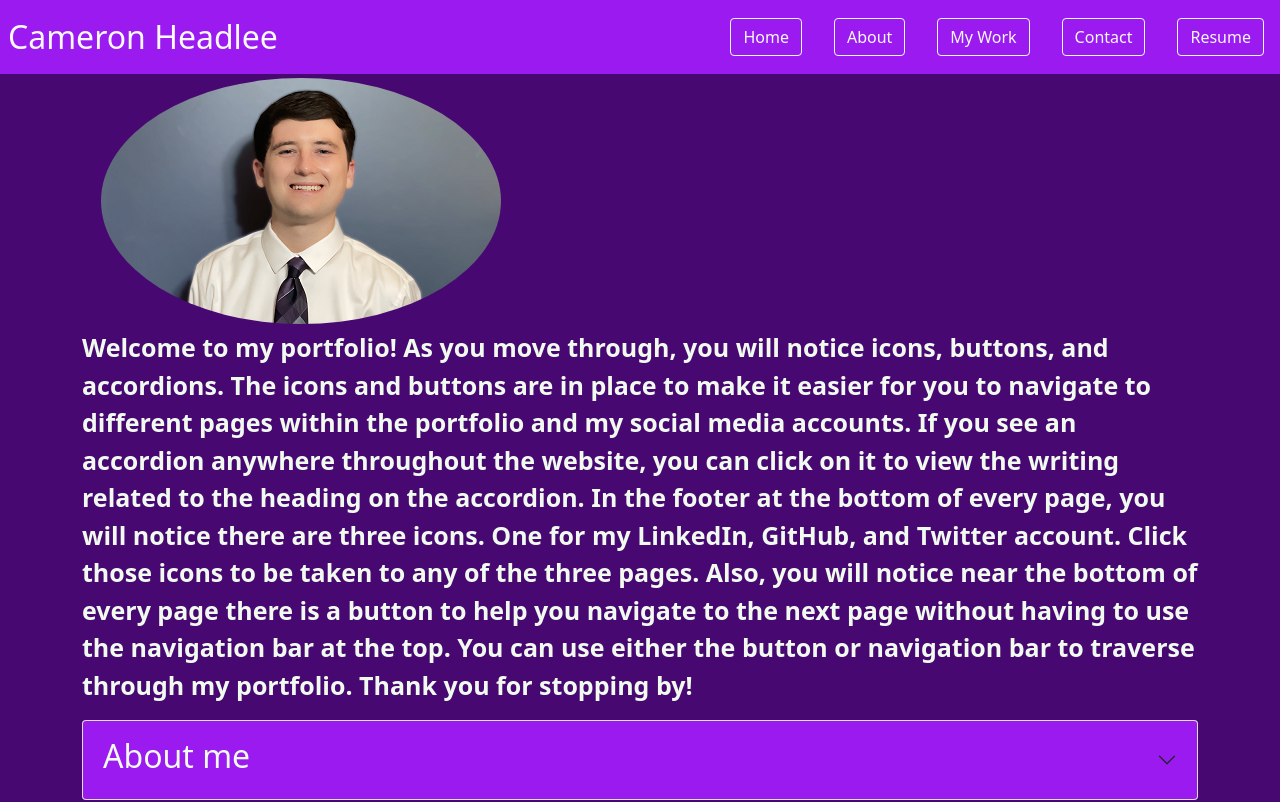
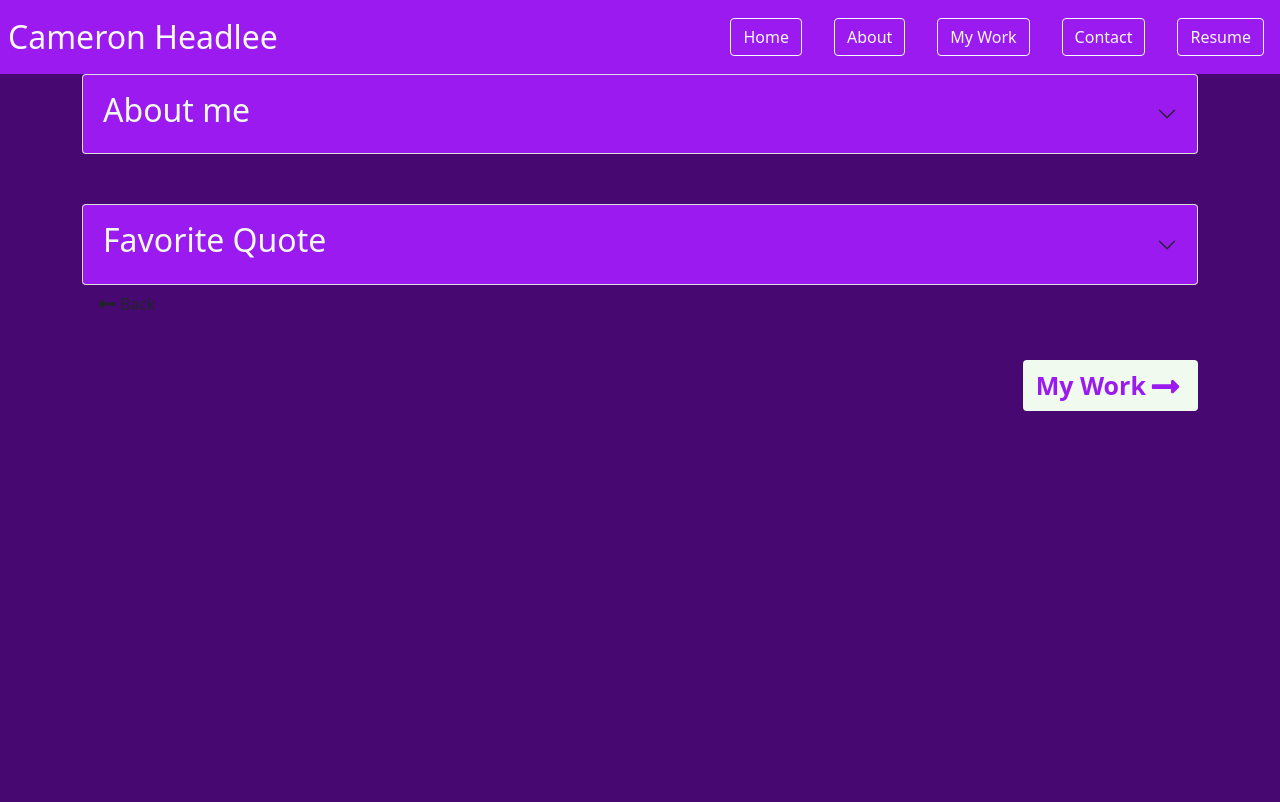
Before and after one commit to CameronHeadlee/R-Portfolio, a React (Create React App) app: page /About in a window 1280 px wide. Shown: the top 802 px of the page. Built offline with nearby package versions, Linux system fonts and the light colour scheme.

Commit message:
Removed site directions and added back button to easily return to home page.

```diff
--- a/src/components/pages/About.js
+++ b/src/components/pages/About.js
@@ -1,7 +1,5 @@
 import React from "react";
 import Accordion from "react-bootstrap/Accordion";
-import Img from "../../assets/images/cameron-headlee.png";
-import Image from "react-bootstrap/Image";
 import { Link } from "react-router-dom";
 import Button from "react-bootstrap/Button";
 import { FontAwesomeIcon } from "@fortawesome/react-fontawesome";
@@ -14,18 +12,12 @@ function About() {
         <div className="main">
             <div className="container">
                 <div className="row">
-                    <div className="col-md-auto pt-1">
-                        <Image className="image" src ={Img} alt="Head shot of me."/>
-                        <p className="intro">Welcome to my portfolio! As you move through, you will notice icons, buttons, and accordions. The icons and buttons are in place to make it easier for you to navigate to different pages within the portfolio and my social media accounts. If you see an accordion anywhere throughout the website, you can click on it to view the writing related to the heading on the accordion. In the footer at the bottom of every page, you will notice there are three icons. One for my LinkedIn, GitHub, and Twitter account. Click those icons to be taken to any of the three pages. Also, you will notice near the bottom of every page there is a button to help you navigate to the next page without having to use the navigation bar at the top. You can use either the button or navigation bar to traverse through my portfolio. Thank you for stopping by! </p>
-                    </div>
-                </div>
-                <div className="row">
                     <div className="col">
                         <Accordion>
                             <Accordion.Item eventKey="0">
                                 <Accordion.Header><h2>About me</h2></Accordion.Header>
                                     <Accordion.Body className="me">
-                                        I am a Full Stack Web developer with a certificate in Full Stack Development from The Ohio State University, combined with previous managerial and lead sales associate experience. Front End development, database theory, API’s, and git incorporated with my knowledge of the MERN stack allow me to collaborate on Full Stack applications with a team such as JoinMe. My previous work experience as a sales associate has left me with great communication and interpersonal skills. My role as a manager has provided me with the ability to stay organized as well as motivate others. Development has created a special place in my heart because it inspires me to create original web applications daily. My passion for coding combined with my previous work ventures is why web development is the right career for me.
+                                        I am a Full Stack Web developer with a certificate in Full Stack Development from The Ohio State University, combined with previous managerial and lead sales associate experience. Front End development, database theory, APIs, and git incorporated with my knowledge of the MERN stack allow me to collaborate on Full Stack applications with a team such as JoinMe. My previous work experience as a sales associate has left me with great communication and interpersonal skills. My role as a manager has provided me with the ability to stay organized as well as motivate others. Development has created a special place in my heart because it inspires me to create original web applications daily. My passion for coding combined with my previous work ventures is why web development is the right career for me.
                                     </Accordion.Body>
                             </Accordion.Item>
                         </Accordion>
@@ -44,10 +36,18 @@ function About() {
                         </Accordion>
                     </div>
                 </div>
-                <div className="row">
-                    <div className="col d-flex justify-content-end">
+                <div className="row d-flex justify-content-between">
+                <div className="col-md-auto">
+                        <Link to="/R-Portfolio">
+                            <Button variant="outline-seven">
+                                <FontAwesomeIcon icon="long-arrow-alt-left" size="lg" fixedWidth />
+                                Back
+                            </Button>
+                        </Link>
+                    </div>
+                    <div className="col-md-auto">
                         <Link to="/Portfolio">
-                            <Button className="work" variant="outline-one">
+                            <Button variant="outline-one">
                                 My Work
                                 <FontAwesomeIcon icon="long-arrow-alt-right" size="lg" fixedWidth />
                             </Button>
```
